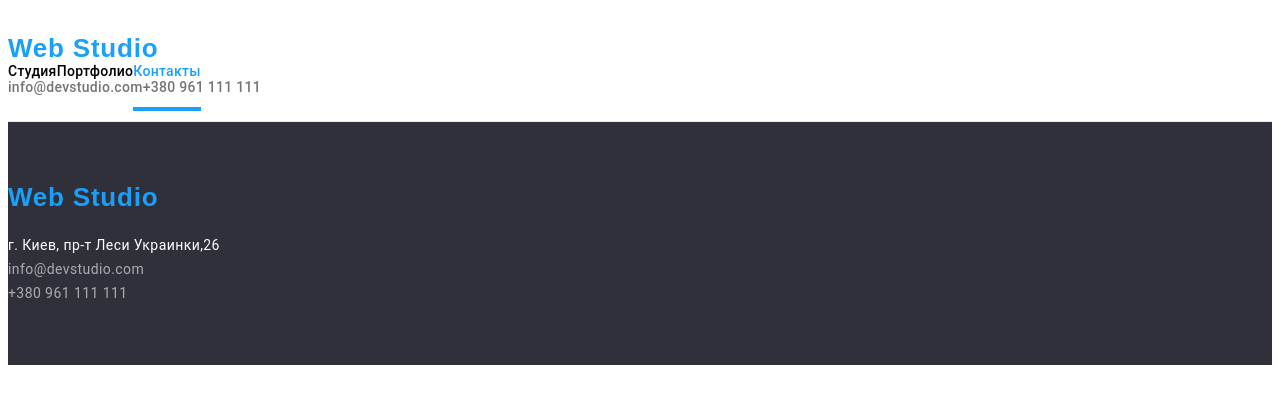
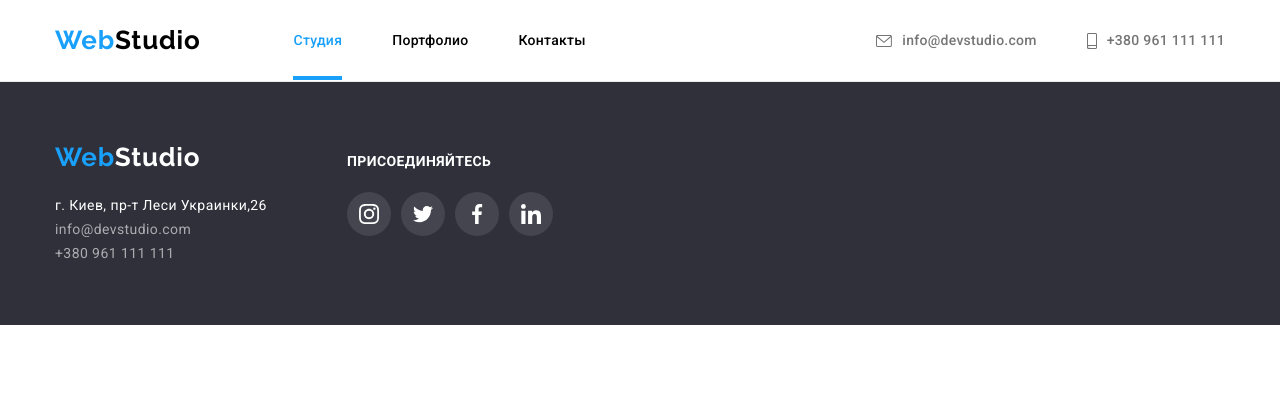
Before and after one commit to kkseni/desktop, a plain HTML site: page contacts.html in a window 1280 px wide. Drawn offline with nearby package versions, Linux system fonts and the light colour scheme.

Commit message:
contacts

```diff
--- a/contacts.html
+++ b/contacts.html
@@ -1,39 +1,106 @@
 <!DOCTYPE html>
 <html lang="ru">
+
 <head>
     <meta charset="UTF-8">
     <meta http-equiv="X-UA-Compatible" content="IE=edge">
     <meta name="viewport" content="width=device-width, initial-scale=1.0">
     <title>Document</title>
+    <link rel="preconnect" href="https://fonts.googleapis.com">
+    <link rel="preconnect" href="https://fonts.gstatic.com" crossorigin>
+    <link
+        href="https://fonts.googleapis.com/css2?family=Raleway:wght@700&family=Roboto:wght@400;500;700;900&display=swap"
+        rel="stylesheet">
+    <link rel="stylesheet" href="https://cdnjs.cloudflare.com/ajax/libs/modern-normalize/1.1.0/modern-normalize.min.css"
+        integrity="sha512-wpPYUAdjBVSE4KJnH1VR1HeZfpl1ub8YT/NKx4PuQ5NmX2tKuGu6U/JRp5y+Y8XG2tV+wKQpNHVUX03MfMFn9Q=="
+        crossorigin="anonymous" referrerpolicy="no-referrer" />
     <link rel="stylesheet" href="css/styles.css">
 </head>
+
 <body>
     <!--Шапка сайта-->
     <header class="page-header">
-    <nav>
-        <a class="logo" href="">Web Studio</a>
+        <div class="container page-header__container">
+            <nav class="nav">
+                <a class="logo" href="">Web<span class="logo-name">Studio</span></a>
                 <ul class="site-nav">
-        <li><a class="site-nav-link" href="./index.html">Студия</a></li>
-        <li><a class="site-nav-link" href="./portfolio.html">Портфолио</a></li>
-        <li><a class="site-nav-link current" href="">Контакты</a></li>
+                    <li class="site-nav-header"><a class="site-nav-link current" href="./index.html">Студия</a></li>
+                    <li class="site-nav-header"><a class="site-nav-link" href="./portfolio.html">Портфолио</a></li>
+                    <li class="site-nav-header"><a class="site-nav-link" href="./contacts.html">Контакты</a></li>
                 </ul>
             </nav>
             <ul class="contacts">
-        <li><a class="contacts-link" href="mailto:">info@devstudio.com</a></li>
-        <li><a class="contacts-link" href="tel:+380961111111">+380 961 111 111</a></li>
+                <li class="contacts-class"><a class="contacts-link" href="mailto:">
+                        <svg class="svg-contacts">
+                            <use href="./images/icon.svg#icon-envelope"></use>
+                        </svg>
+                        info@devstudio.com</a></li>
+                <li class="contacts-class"><a class="contacts-link" href="tel:+380961111111">
+                        <svg class="svg-contacts-smart">
+                            <use href="./images/icon.svg#icon-smartphone"></use>
+                        </svg>
+                        +380 961 111 111</a></li>
             </ul>
+        </div>
     </header>
 
 
     <!--подвал-->
 <footer class="footer">
-        <a class="logo-footer" href="">Web Studio</a>
+    <div class="container div-footer">
+        <div class="logo-div"> <a class="logo-footer" href="">Web<span class="logo-footer-name">Studio</span></a>
             <ul class="contacts-footer">
-            <li><a class="contacts-footer-link-map" href="https://goo.gl/maps/biE6AmLVYoVUKn4D6" target="_blank" rel="noreferrer noopener">г. Киев, пр-т Леси Украинки,26</a></li>
+                <li><a class="contacts-footer-link-map" href="https://goo.gl/maps/biE6AmLVYoVUKn4D6" target="_blank"
+                        rel="noreferrer noopener">г. Киев, пр-т Леси Украинки,26</a></li>
                 <li><a class="contacts-footer-link" href="mailto:">info@devstudio.com</a></li>
                 <li><a class="contacts-footer-link" href="tel:+380961111111">+380 961 111 111</a></li>
             </ul>
+        </div>
+        <div class="div-links">
+            <h3 class="links-name">присоединяйтесь</h3>
+            <ul class="links">
+
+                <li class="links-list">
+
+                    <a class="footer-link" href="">
+                        <svg class="icon-links">
+                            <use href="./images/icon.svg#icon-instagram">
+                            </use>
+                        </svg>
+                    </a>
+                </li>
+                <li class="links-list">
+                    <a class="footer-link" href="">
+                        <svg class="icon-links">
+                            <use href="./images/icon.svg#icon-twitter">
+                            </use>
+                        </svg>
+                    </a>
+
+                </li>
+                <li class="links-list">
+                    <a class="footer-link" href="">
+                        <svg class="icon-links">
+                            <use href="./images/icon.svg#icon-facebook">
+                            </use>
+                        </svg>
+                    </a>
+
+
+                </li>
+                <li class="links-list">
+                    <a class="footer-link" href="">
+                        <svg class="icon-links">
+                            <use href="./images/icon.svg#icon-linkedin">
+                            </use>
+                        </svg>
+                    </a>
+
+                </li>
+            </ul>
+        </div>
+    </div>
 </footer>
-
+<script src="./js/modal.js"></script>
 </body>
 </html>
```
Lines whose indentation alone changed are shown as unchanged.
